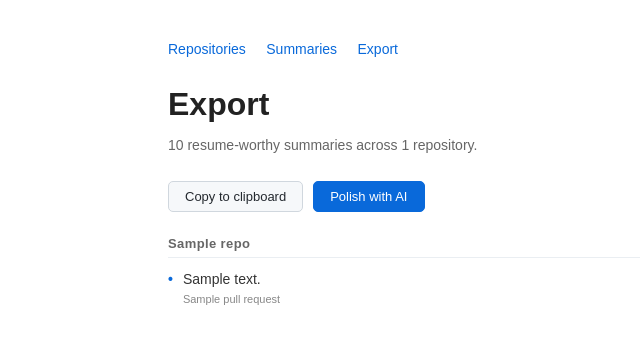
After one commit to yoonchung/worklog, a FastAPI app: template templates/export.html in a window 1280 px wide. The commit adds this page. Shown: the top 344 px of the page, without its empty margins (42-682 px from the left). Run offline with FastAPI, Linux system fonts and the light colour scheme; the template is opened without the code that fills it: most values are stand-ins (such as "Sample title", 1, 10 or a date in 2020).

Commit message:
Add export page with clipboard copy and AI polish
GET /export lists resume-worthy summaries grouped by repository with a copy-to-clipboard button
POST /export/polish sends them to Claude and returns bullets regrouped by theme with polished action verbs

```diff
--- /dev/null
+++ b/app/export.py
@@ -0,0 +1,105 @@
+import sys
+from collections import defaultdict
+from pathlib import Path
+
+from fastapi import APIRouter, Depends, Request
+from fastapi.responses import HTMLResponse, PlainTextResponse
+from fastapi.templating import Jinja2Templates
+from sqlalchemy.orm import Session, joinedload
+
+from app.database import get_db
+from app.dependencies import get_current_user
+from app.models import PullRequest, Repository, Summary, User
+
+_SCRIPTS_DIR = str(Path(__file__).resolve().parent.parent / "scripts")
+if _SCRIPTS_DIR not in sys.path:
+    sys.path.insert(0, _SCRIPTS_DIR)
+
+from summarize import call_anthropic, load_anthropic_client
+
+router = APIRouter(prefix="/export")
+templates = Jinja2Templates(directory="templates")
+
+POLISH_MODEL = "claude-haiku-4-5"
+POLISH_MAX_TOKENS = 1024
+
+
+def _fetch_resume_worthy(db: Session, user_id: int) -> list[Summary]:
+    return (
+        db.query(Summary)
+        .join(PullRequest, Summary.pull_request_id == PullRequest.id)
+        .join(Repository, PullRequest.repo_id == Repository.id)
+        .filter(Repository.user_id == user_id, Summary.is_resume_worthy == True)
+        .options(joinedload(Summary.pull_request).joinedload(PullRequest.repository))
+        .order_by(Repository.full_name, PullRequest.merged_at.desc())
+        .all()
+    )
+
+
+def _group_by_repo(summaries: list[Summary]) -> dict[str, list[Summary]]:
+    grouped: dict[str, list[Summary]] = defaultdict(list)
+    for s in summaries:
+        grouped[s.pull_request.repository.full_name].append(s)
+    return dict(grouped)
+
+
+def _format_plain(grouped: dict[str, list[Summary]]) -> str:
+    lines = []
+    for repo, summaries in grouped.items():
+        lines.append(f"## {repo}")
+        for s in summaries:
+            lines.append(f"• {s.summary_text.strip()}")
+        lines.append("")
+    return "\n".join(lines).strip()
+
+
+@router.get("", response_class=HTMLResponse)
+async def export_page(
+    request: Request,
+    db: Session = Depends(get_db),
+    current_user: User = Depends(get_current_user),
+):
+    summaries = _fetch_resume_worthy(db, current_user.id)
+    grouped = _group_by_repo(summaries)
+    plain_text = _format_plain(grouped)
+    return templates.TemplateResponse(
+        request,
+        "export.html",
+        {
+            "user": current_user,
+            "grouped": grouped,
+            "plain_text": plain_text,
+            "total": len(summaries),
+        },
+    )
+
+
+@router.post("/polish", response_class=PlainTextResponse)
+def polish_export(
+    db: Session = Depends(get_db),
+    current_user: User = Depends(get_current_user),
+):
+    summaries = _fetch_resume_worthy(db, current_user.id)
+    grouped = _group_by_repo(summaries)
+    raw = _format_plain(grouped)
+
+    prompt = f"""You are a technical resume editor. Below are PR summaries from a software engineer's GitHub history, grouped by repository. Each bullet is a raw summary of a merged pull request.
+
+Your task:
+- Rewrite these as polished, concise resume bullet points
+- Group them by theme (e.g. "Backend / API", "Infrastructure", "Tooling", "Frontend") rather than by repository
+- Each bullet should start with a strong action verb and quantify impact where possible
+- Remove redundancy if multiple PRs cover the same area
+- Output only the bullet points, grouped under theme headers (## Theme Name)
+- Do not include preamble or explanation
+
+Raw summaries:
+{raw}"""
+
+    client = load_anthropic_client()
+    result = call_anthropic(client, prompt, model=POLISH_MODEL, max_tokens=POLISH_MAX_TOKENS)
+
+    # call_anthropic returns the raw API response object; extract text
+    if hasattr(result, "content"):
+        return result.content[0].text
+    return str(result)
--- a/app/main.py
+++ b/app/main.py
@@ -9,6 +9,7 @@ from itsdangerous import BadSignature
 load_dotenv()
 
 from app.auth import decode_session_cookie, router as auth_router
+from app.export import router as export_router
 from app.repos import router as repos_router
 from app.summaries import router as summaries_router
 
@@ -20,6 +21,7 @@ templates = Jinja2Templates(directory="templates")
 app.include_router(auth_router)
 app.include_router(repos_router)
 app.include_router(summaries_router)
+app.include_router(export_router)
 
 
 @app.exception_handler(Exception)
--- /dev/null
+++ b/templates/export.html
@@ -0,0 +1,178 @@
+<!DOCTYPE html>
+<html lang="en">
+<head>
+  <meta charset="UTF-8">
+  <title>WorkLog — Export</title>
+  <style>
+    body { font-family: sans-serif; max-width: 860px; margin: 40px auto; padding: 0 16px; color: #222; }
+    nav { margin-bottom: 28px; }
+    nav a { margin-right: 16px; color: #0969da; text-decoration: none; font-size: 14px; }
+    nav a:hover { text-decoration: underline; }
+    h1 { margin-bottom: 4px; }
+    .subtitle { color: #666; font-size: 14px; margin-bottom: 28px; }
+    .empty { color: #888; font-style: italic; }
+
+    .toolbar {
+      display: flex;
+      gap: 10px;
+      align-items: center;
+      margin-bottom: 24px;
+      flex-wrap: wrap;
+    }
+    button {
+      padding: 7px 16px;
+      font-size: 13px;
+      border-radius: 5px;
+      border: 1px solid #d0d7de;
+      cursor: pointer;
+      font-family: inherit;
+    }
+    .btn-copy {
+      background: #f6f8fa;
+      color: #24292f;
+    }
+    .btn-copy:hover { background: #eaeef2; }
+    .btn-polish {
+      background: #0969da;
+      color: #fff;
+      border-color: #0969da;
+    }
+    .btn-polish:hover { background: #0860ca; }
+    .btn-polish:disabled { background: #6cb0f3; border-color: #6cb0f3; cursor: default; }
+    .copy-status { font-size: 12px; color: #1a7f37; }
+
+    .repo-section { margin-bottom: 32px; }
+    .repo-name {
+      font-size: 13px;
+      font-weight: 600;
+      color: #666;
+      letter-spacing: 0.03em;
+      margin-bottom: 10px;
+      padding-bottom: 6px;
+      border-bottom: 1px solid #eaeef2;
+    }
+    .bullet {
+      display: flex;
+      gap: 10px;
+      margin-bottom: 8px;
+      font-size: 14px;
+      line-height: 1.6;
+    }
+    .bullet-dot { color: #0969da; flex-shrink: 0; font-weight: 700; }
+    .bullet-text { color: #333; }
+    .pr-title { font-size: 11px; color: #888; margin-top: 1px; }
+
+    .polish-output {
+      margin-top: 24px;
+      padding: 20px;
+      background: #f6f8fa;
+      border: 1px solid #d0d7de;
+      border-radius: 6px;
+      font-size: 14px;
+      line-height: 1.7;
+      white-space: pre-wrap;
+      display: none;
+    }
+    .polish-output h2 { font-size: 13px; color: #444; margin: 16px 0 6px; }
+    .polish-header {
+      display: flex;
+      justify-content: space-between;
+      align-items: center;
+      margin-bottom: 12px;
+    }
+    .polish-label { font-weight: 600; font-size: 14px; }
+  </style>
+</head>
+<body>
+  <nav>
+    <a href="/repos">Repositories</a>
+    <a href="/summaries">Summaries</a>
+    <a href="/export">Export</a>
+  </nav>
+
+  <h1>Export</h1>
+  <p class="subtitle">
+    {% if total == 0 %}
+      No resume-worthy summaries yet — star some on the <a href="/summaries">Summaries</a> page.
+    {% else %}
+      {{ total }} resume-worthy {{ "summary" if total == 1 else "summaries" }} across {{ grouped|length }} {{ "repository" if grouped|length == 1 else "repositories" }}.
+    {% endif %}
+  </p>
+
+  {% if total > 0 %}
+  <div class="toolbar">
+    <button class="btn-copy" onclick="copyRaw()">Copy to clipboard</button>
+    <button class="btn-polish" id="polishBtn" onclick="polish()">Polish with AI</button>
+    <span class="copy-status" id="copyStatus"></span>
+  </div>
+
+  {% for repo, summaries in grouped.items() %}
+  <div class="repo-section">
+    <div class="repo-name">{{ repo }}</div>
+    {% for s in summaries %}
+    <div class="bullet">
+      <span class="bullet-dot">•</span>
+      <div>
+        <div class="bullet-text">{{ s.summary_text.strip() }}</div>
+        <div class="pr-title">{{ s.pull_request.title }}</div>
+      </div>
+    </div>
+    {% endfor %}
+  </div>
+  {% endfor %}
+
+  <div id="polishOutput" class="polish-output">
+    <div class="polish-header">
+      <span class="polish-label">AI-polished bullets</span>
+      <button class="btn-copy" onclick="copyPolished()">Copy</button>
+    </div>
+    <div id="polishText"></div>
+  </div>
+  {% endif %}
+
+  <textarea id="rawText" style="position:absolute;left:-9999px;top:-9999px" aria-hidden="true">{{ plain_text }}</textarea>
+
+  <script>
+    function copyRaw() {
+      const text = document.getElementById("rawText").value;
+      navigator.clipboard.writeText(text).then(() => {
+        const el = document.getElementById("copyStatus");
+        el.textContent = "Copied!";
+        setTimeout(() => el.textContent = "", 2000);
+      });
+    }
+
+    function copyPolished() {
+      const text = document.getElementById("polishText").innerText;
+      navigator.clipboard.writeText(text).then(() => {
+        const el = document.getElementById("copyStatus");
+        el.textContent = "Copied!";
+        setTimeout(() => el.textContent = "", 2000);
+      });
+    }
+
+    async function polish() {
+      const btn = document.getElementById("polishBtn");
+      const output = document.getElementById("polishOutput");
+      const textEl = document.getElementById("polishText");
+
+      btn.disabled = true;
+      btn.textContent = "Polishing…";
+
+      try {
+        const resp = await fetch("/export/polish", { method: "POST" });
+        if (!resp.ok) throw new Error(await resp.text());
+        const text = await resp.text();
+        textEl.innerText = text;
+        output.style.display = "block";
+        output.scrollIntoView({ behavior: "smooth", block: "start" });
+      } catch (e) {
+        alert("Failed to polish: " + e.message);
+      } finally {
+        btn.disabled = false;
+        btn.textContent = "Polish with AI";
+      }
+    }
+  </script>
+</body>
+</html>
--- a/templates/repos.html
+++ b/templates/repos.html
@@ -27,6 +27,7 @@
   <nav>
     <a href="/repos">Repositories</a>
     <a href="/summaries">Summaries</a>
+    <a href="/export">Export</a>
   </nav>
 
   <h1>Repositories</h1>
--- a/templates/summaries.html
+++ b/templates/summaries.html
@@ -94,6 +94,7 @@
   <nav>
     <a href="/repos">Repositories</a>
     <a href="/summaries">Summaries</a>
+    <a href="/export">Export</a>
   </nav>
 
   <h1>Summaries</h1>
```
